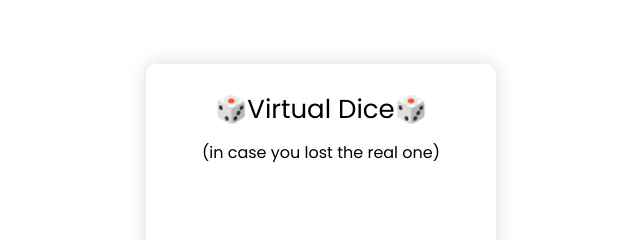
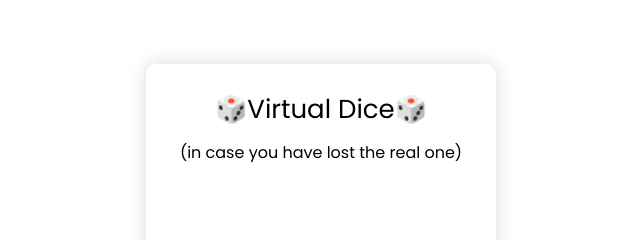
Before and after one commit to shm-dsgn/virtual-dice, a plain HTML site: page index.html in a window 1280 px wide. Shown: the part 172-412 px from the top of the page, 319-959 px from the left. Drawn offline with Linux system fonts and the light colour scheme.

Commit message:
Small change in p

```diff
--- a/index.html
+++ b/index.html
@@ -10,7 +10,7 @@
 	<script  src="script.js"></script>
 	<div class="card">
 		<div class="header" align="center">🎲Virtual Dice🎲</div>
-		<p align="center">(in case you lost the real one)</p>
+		<p align="center">(in case you have lost the real one)</p>
 		<br>
 		<div align="center"><img id="dice" src="" width="30%" height="auto"></div>
 		<br>
```
